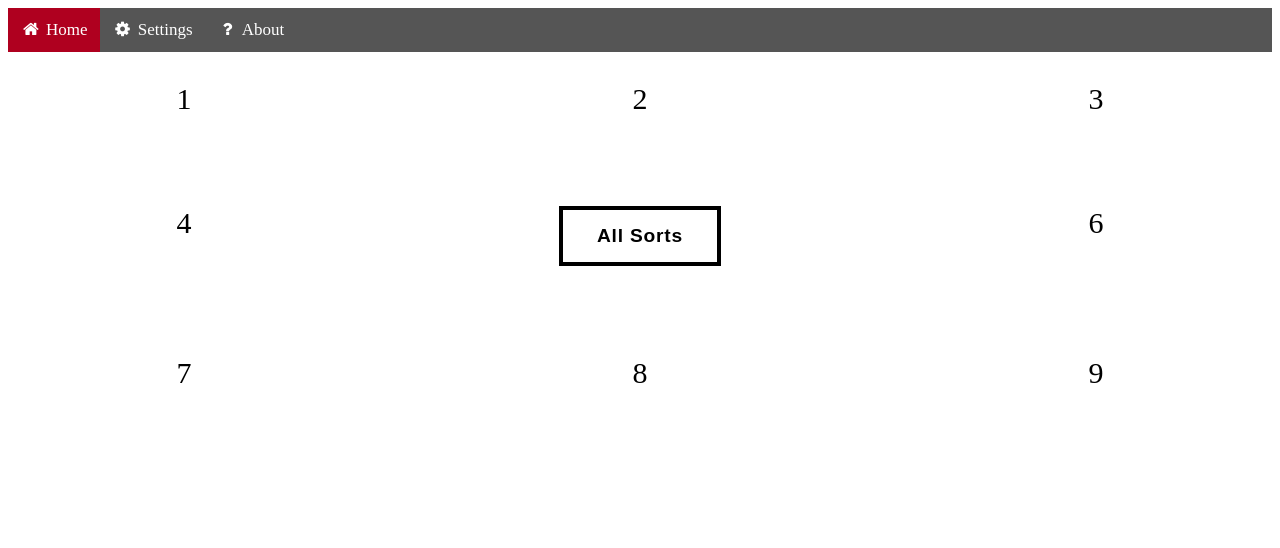
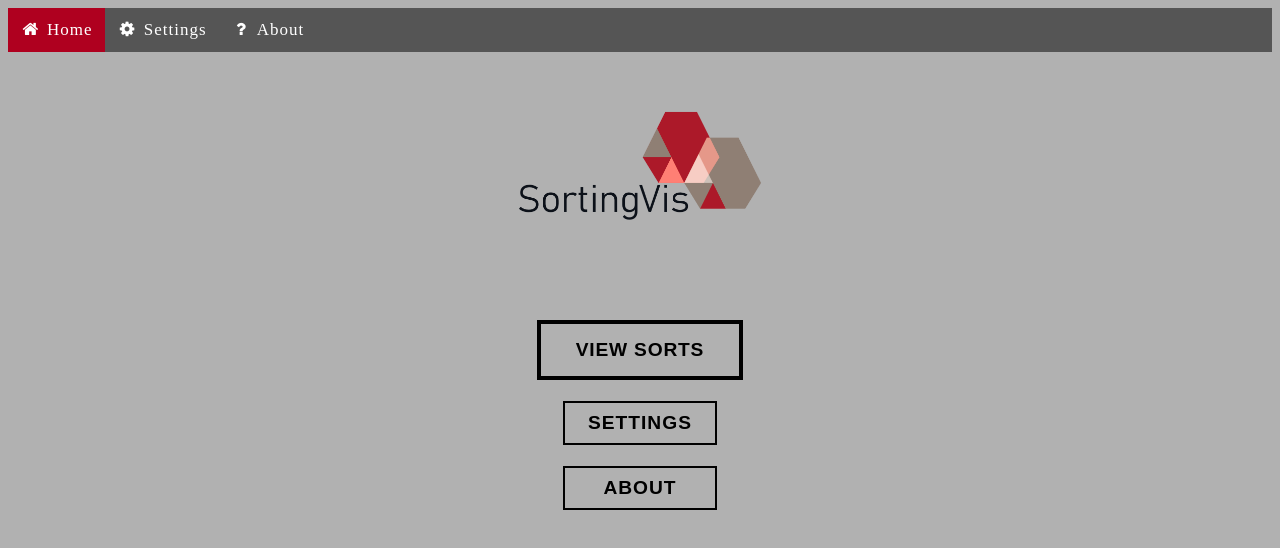
Before and after one commit to timmonse/sortingVis, a plain HTML site: page sortingVis/team1/mainMenu.html in a window 1280 px wide. Drawn offline with Linux system fonts and the light colour scheme; files that its build step writes are made by us from their sources.

Commit message:
Full implementation for week one completed
Designed and added logo, added about, settings and master sort page and complete navigation between all pages

```diff
--- a/sortingVis/team1/mainMenu.html
+++ b/sortingVis/team1/mainMenu.html
@@ -3,33 +3,46 @@
 <head>
     <meta charset="UTF-8">
     <title>Title</title>
-    <link rel="stylesheet" href="mainMenu.css">
+    <link rel="stylesheet" href="resources/css/mainMenu.css">
 </head>
-<body>
+<body style="background-color:rgba(156,156,156,0.78);">
 
 <!-- Load an icon library -->
 <link rel="stylesheet" href="https://cdnjs.cloudflare.com/ajax/libs/font-awesome/4.7.0/css/font-awesome.min.css">
 
 <div class="navbar">
     <a class="active" href="#"><i class="fa fa-fw fa-home"></i> Home</a>
-    <a href="#"><i class="fa fa-fw fa-gear"></i> Settings</a>
-    <a href="#"><i class="fa fa-fw fa-question"></i> About</a>
+    <a href="settings.html"><i class="fa fa-fw fa-gear"></i> Settings</a>
+    <a href="about.html"><i class="fa fa-fw fa-question"></i> About</a>
 </div>
 
+<img src="resources/images/sortingVis.png" alt="SortingVis Logo" class="center">
 
 <!-- Main grid to load page layout into -->
 <div class="grid-container">
-    <div class="grid-item">1</div>
-    <div class="grid-item">2</div>
-    <div class="grid-item">3</div>
-    <div class="grid-item">4</div>
+    <div class="grid-item"></div>
     <div class="grid-item">
-        <button class="btn draw-border">All Sorts</button>
+        <a href="masterSortingPage.html">
+            <button class="btn draw-border">VIEW SORTS</button>
+        </a>
     </div>
-    <div class="grid-item">6</div>
-    <div class="grid-item">7</div>
-    <div class="grid-item">8</div>
-    <div class="grid-item">9</div>
+    <div class="grid-item"></div>
+    <div class="grid-item"></div>
+    <div class="grid-item">
+        <div class="button" id="button-settings">
+            <div id="underline-settings"></div>
+            <a href="settings.html">Settings</a>
+        </div>
+    </div>
+    <div class="grid-item"></div>
+    <div class="grid-item"></div>
+    <div class="grid-item">
+        <div class="button" id="button-about">
+            <div id="underline-about"></div>
+            <a href="about.html">About</a>
+        </div>
+    </div>
+    <div class="grid-item"></div>
 </div>
 
 
--- /dev/null
+++ b/sortingVis/team1/resources/css/about.css
@@ -0,0 +1,35 @@
+/* Style the navigation bar */
+.navbar {
+    width: 100%;
+    background-color: #555;
+    overflow: auto;
+}
+
+/* Navbar links */
+.navbar a {
+    float: left;
+    text-align: center;
+    padding: 12px;
+    color: white;
+    text-decoration: none;
+    font-size: 17px;
+    font-family: Bahnschrift;
+}
+
+/* Navbar links on mouse-over */
+.navbar a:hover {
+    background-color: #000;
+}
+
+/* Current/active navbar link */
+.active {
+    background-color: #af001f;
+}
+
+/* Add responsiveness - will automatically display the navbar vertically instead of horizontally on screens less than 500 pixels */
+@media screen and (max-width: 500px) {
+    .navbar a {
+        float: none;
+        display: block;
+    }
+}
--- a/sortingVis/team1/resources/css/mainMenu.css
+++ b/sortingVis/team1/resources/css/mainMenu.css
@@ -34,35 +34,30 @@
     }
 }
 
+/* Logo centering */
+.center {
+    display: block;
+    margin-left: auto;
+    margin-right: auto;
+    width: 20%;
+}
+
 /* Menu Grid Template */
 .grid-container {
     display: grid;
-    grid-gap: 50px;
+    grid-gap: 1px;
     grid-template-columns: auto auto auto;
     /*Uncomment for debugging*/
     /* background-color: #2196F3; */
-    padding: 10px;
+    padding: 5px;
 }
 
 /* Menu Grid Typical Item */
 .grid-item {
     /*Uncomment for debugging*/
     /* background-color: rgba(255, 255, 255, 0.8); */
-    padding: 20px;
+    padding: 10px;
     font-size: 30px;
-    text-align: center;
-}
-
-/* Button properties */
-.block {
-    display: block;
-    width: 100%;
-    border: none;
-    background-color: #000000;
-    color: white;
-    padding: 14px 28px;
-    font-size: 16px;
-    cursor: pointer;
     text-align: center;
 }
 
@@ -127,3 +122,86 @@
 }
 
 /* Fancy Main Button Above */
+
+/* Settings Button Below */
+
+.button {
+    display: inline-flex;
+    height: 40px;
+    width: 150px;
+    border: 2px solid #000000;
+    /*margin: 20px 20px 20px 20px;*/
+    color: #000000;
+    text-transform: uppercase;
+    text-decoration: none;
+    letter-spacing: 1.5px;
+    align-items: center;
+    justify-content: center;
+    overflow: hidden;
+    font: 700 1.2rem 'Bahnschrift', sans-serif;
+}
+
+a {
+    color: #000000;
+    text-decoration: none;
+    letter-spacing: 1px;
+}
+
+
+#button-settings {
+    position: relative;
+    overflow: hidden;
+    cursor: pointer;
+}
+
+#button-settings a {
+    position: relative;
+    transition: all .45s ease-Out;
+}
+
+#underline-settings {
+    width: 100%;
+    height: 2.5px;
+    margin-top: 15px;
+    align-self: flex-end;
+    left: -200px;
+    background: #af001f;
+    position: absolute;
+    transition: all .3s ease-Out;
+    bottom: 0;
+}
+
+#button-settings:hover #underline-settings {
+    left: 0;
+}
+
+/* Settings Button Above */
+
+/* About Button Below */
+
+#button-about {
+    position: relative;
+    overflow: hidden;
+    cursor: pointer;
+}
+
+#button-about a {
+    position: relative;
+    transition: all .45s ease-Out;
+}
+
+#underline-about {
+    width: 100%;
+    height: 2.5px;
+    margin-top: 15px;
+    align-self: flex-end;
+    left: -200px;
+    background: #af001f;
+    position: absolute;
+    transition: all .3s ease-Out;
+    bottom: 0;
+}
+
+#button-about:hover #underline-about {
+    left: 0;
+}
--- /dev/null
+++ b/sortingVis/team1/resources/css/masterSortingPage.css
@@ -0,0 +1,35 @@
+/* Style the navigation bar */
+.navbar {
+    width: 100%;
+    background-color: #555;
+    overflow: auto;
+}
+
+/* Navbar links */
+.navbar a {
+    float: left;
+    text-align: center;
+    padding: 12px;
+    color: white;
+    text-decoration: none;
+    font-size: 17px;
+    font-family: Bahnschrift;
+}
+
+/* Navbar links on mouse-over */
+.navbar a:hover {
+    background-color: #000;
+}
+
+/* Current/active navbar link */
+.active {
+    background-color: #af001f;
+}
+
+/* Add responsiveness - will automatically display the navbar vertically instead of horizontally on screens less than 500 pixels */
+@media screen and (max-width: 500px) {
+    .navbar a {
+        float: none;
+        display: block;
+    }
+}
--- /dev/null
+++ b/sortingVis/team1/resources/css/settings.css
@@ -0,0 +1,35 @@
+/* Style the navigation bar */
+.navbar {
+    width: 100%;
+    background-color: #555;
+    overflow: auto;
+}
+
+/* Navbar links */
+.navbar a {
+    float: left;
+    text-align: center;
+    padding: 12px;
+    color: white;
+    text-decoration: none;
+    font-size: 17px;
+    font-family: Bahnschrift;
+}
+
+/* Navbar links on mouse-over */
+.navbar a:hover {
+    background-color: #000;
+}
+
+/* Current/active navbar link */
+.active {
+    background-color: #af001f;
+}
+
+/* Add responsiveness - will automatically display the navbar vertically instead of horizontally on screens less than 500 pixels */
+@media screen and (max-width: 500px) {
+    .navbar a {
+        float: none;
+        display: block;
+    }
+}
```
Also changed, not shown: sortingVis/team1/about.html (added, +22 -0 lines), sortingVis/team1/masterSortingPage.html (added, +22 -0 lines), sortingVis/team1/settings.html (added, +22 -0 lines), sortingVis/team1/sortingPage.html (+2 -2 lines), sortingVis/team1/resources/images/sortingVis.png (added).
